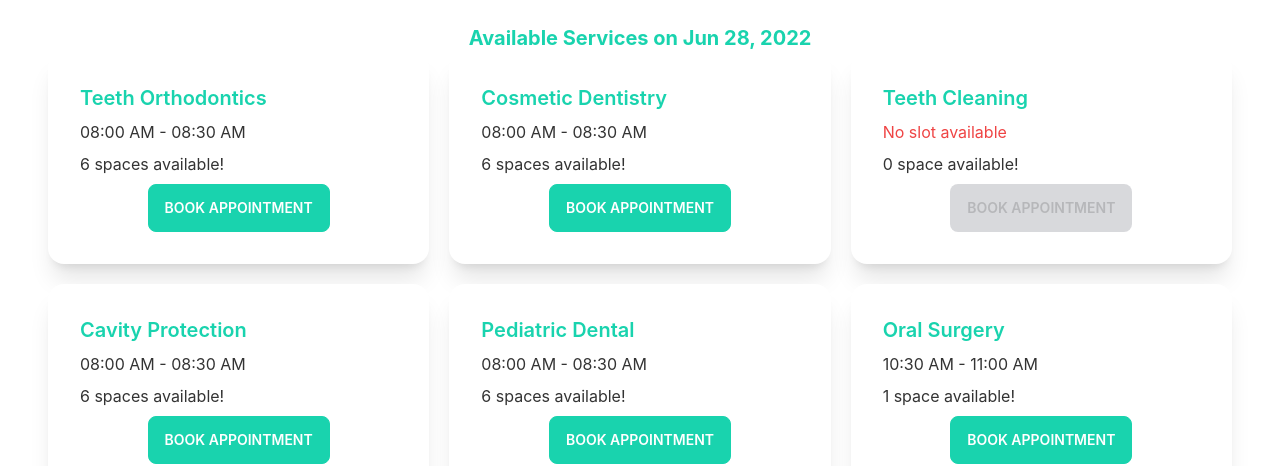
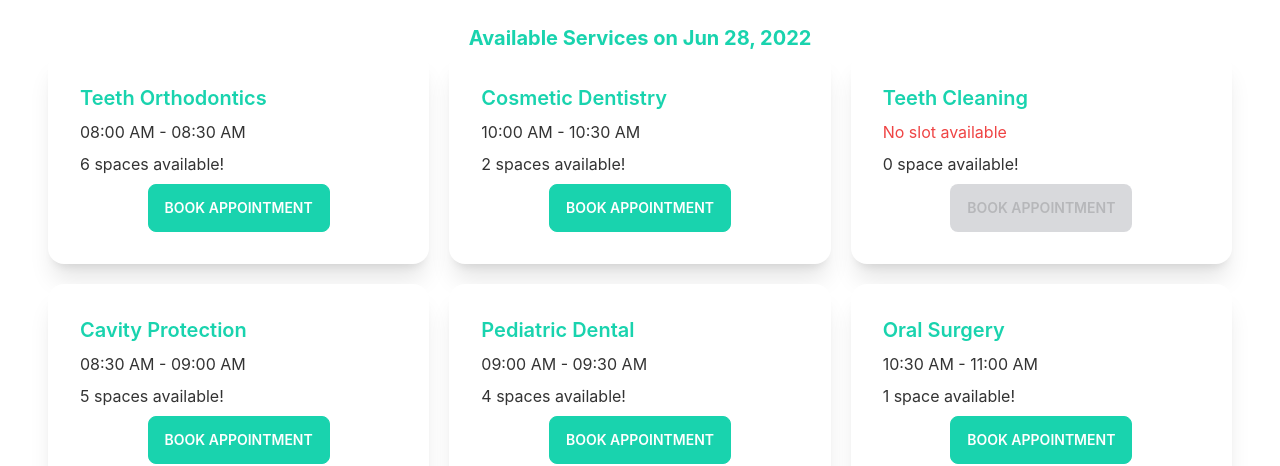
Before and after one commit to rumanak21/doctors-portal-web, a React (Create React App) app: page /appointment in a window 1280 px wide. Shown: the part 840-1306 px from the top of the page. Built offline with nearby package versions, Linux system fonts and the light colour scheme.

Commit message:
Booking modal form done

```diff
--- a/public/services.json
+++ b/public/services.json
@@ -15,10 +15,6 @@
         "_id": 2,
         "name": "Cosmetic Dentistry",
         "slot": [
-            "08:00 AM - 08:30 AM",
-            "08:30 AM - 09:00 AM",
-            "09:00 AM - 09:30 AM",
-            "09:30 AM - 10:00 AM",
             "10:00 AM - 10:30 AM",
             "10:30 AM - 11:00 AM"
         ]
@@ -34,7 +30,6 @@
         "_id": 4,
         "name": "Cavity Protection",
         "slot": [
-            "08:00 AM - 08:30 AM",
             "08:30 AM - 09:00 AM",
             "09:00 AM - 09:30 AM",
             "09:30 AM - 10:00 AM",
@@ -46,8 +41,6 @@
         "_id": 5,
         "name": "Pediatric Dental",
         "slot": [
-            "08:00 AM - 08:30 AM",
-            "08:30 AM - 09:00 AM",
             "09:00 AM - 09:30 AM",
             "09:30 AM - 10:00 AM",
             "10:00 AM - 10:30 AM",
--- a/src/pages/Appointment/AvailableAppoinment.js
+++ b/src/pages/Appointment/AvailableAppoinment.js
@@ -1,4 +1,4 @@
-import { format } from 'date-fns/esm';
+import { format } from 'date-fns';
 import React from 'react';
 import { useEffect } from 'react';
 import { useState } from 'react';
@@ -24,7 +24,12 @@ const AvailableAppoinment = ({ date }) => {
                     setTreatment={setTreatment}
                 ></Service>)}
             </div>
-            {treatment && <BookingModal treatment={treatment}></BookingModal>}
+            {treatment && <BookingModal
+            date={date}
+            treatment={treatment}
+            setTreatment = {setTreatment}
+
+            ></BookingModal>}
         </div>
 
     );
--- a/src/pages/Appointment/BookingModal.js
+++ b/src/pages/Appointment/BookingModal.js
@@ -1,7 +1,16 @@
 import React from 'react';
+import { format } from 'date-fns';
 
-const BookingModal = ({ treatment }) => {
-    const {name, slot} = treatment;
+const BookingModal = ({ date, treatment, setTreatment }) => {
+    const { _id, name, slot } = treatment;
+
+    const handleBooking = event => {
+        event.preventDefault();
+        const slot = event.target.slot.value;
+        console.log(_id, name, slot)
+        setTreatment(null)
+    }
+
     return (
         <div>
             <input type="checkbox" id="booking-modal" class="modal-toggle" />
@@ -9,10 +18,18 @@ const BookingModal = ({ treatment }) => {
                 <div class="modal-box">
                     <label for="booking-modal" class="btn btn-sm btn-circle absolute right-2 top-2">✕</label>
                     <h3 class="font-bold text-lg text-secondary">Booking for: {name}</h3>
-                    <p class="py-4">You've been selected for a chance to get one year of subscription to use Wikipedia for free!</p>
-                    <div class="modal-action">
-                        <label for="booking-modal" class="btn">Yay!</label>
-                    </div>
+                    <form onSubmit={handleBooking} className='grid grid-cols-1 gap-3 justify-items-center mt-3'>
+                        <input type="text" readOnly value={format(date, 'PP')} class="input input-bordered w-full max-w-xs" />
+                        <select name='slot' class="select select-bordered w-full max-w-xs">
+                            {slot.map(slt => <option value={slt}>{slt}</option>)}
+
+                        </select>
+                        <input type="text" name='name' placeholder="Your Name" class="input input-bordered w-full max-w-xs" />
+                        <input type="email" name='email' placeholder="Your Email" class="input input-bordered w-full max-w-xs" />
+                        <input type="text" name='phone' placeholder=" Phone Number " class="input input-bordered w-full max-w-xs" />
+                        <input type="submit" value="Submit" class="btn btn-secondary w-full max-w-xs" />
+                    </form>
+
                 </div>
             </div>
         </div>
```
